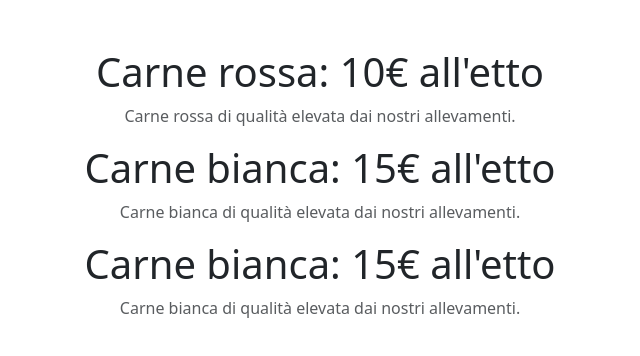
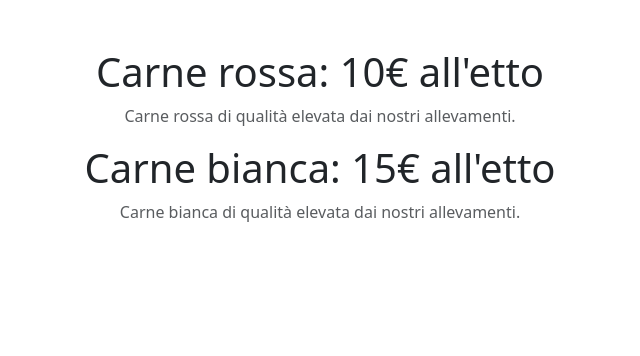
Before and after one commit to Leonardolodi/menu-carni-bambu, a plain HTML site: page index.html in a window 1280 px wide. Shown: the whole page, without its empty margins (320-960 px from the left). Drawn offline with Linux system fonts and the light colour scheme.

Commit message:
Update index.html

```diff
--- a/index.html
+++ b/index.html
@@ -16,9 +16,6 @@
         <h1>Carne bianca: 15€ all'etto</h1>
         <p class="text-muted">Carne bianca di qualità elevata dai nostri allevamenti.</p>
 
-        <h1>Carne bianca: 15€ all'etto</h1>
-        <p class="text-muted">Carne bianca di qualità elevata dai nostri allevamenti.</p>
-
     </div>
 </body>
 <script src="bootstrap-5.3.3-dist/js/bootstrap.min.js"></script>
```
